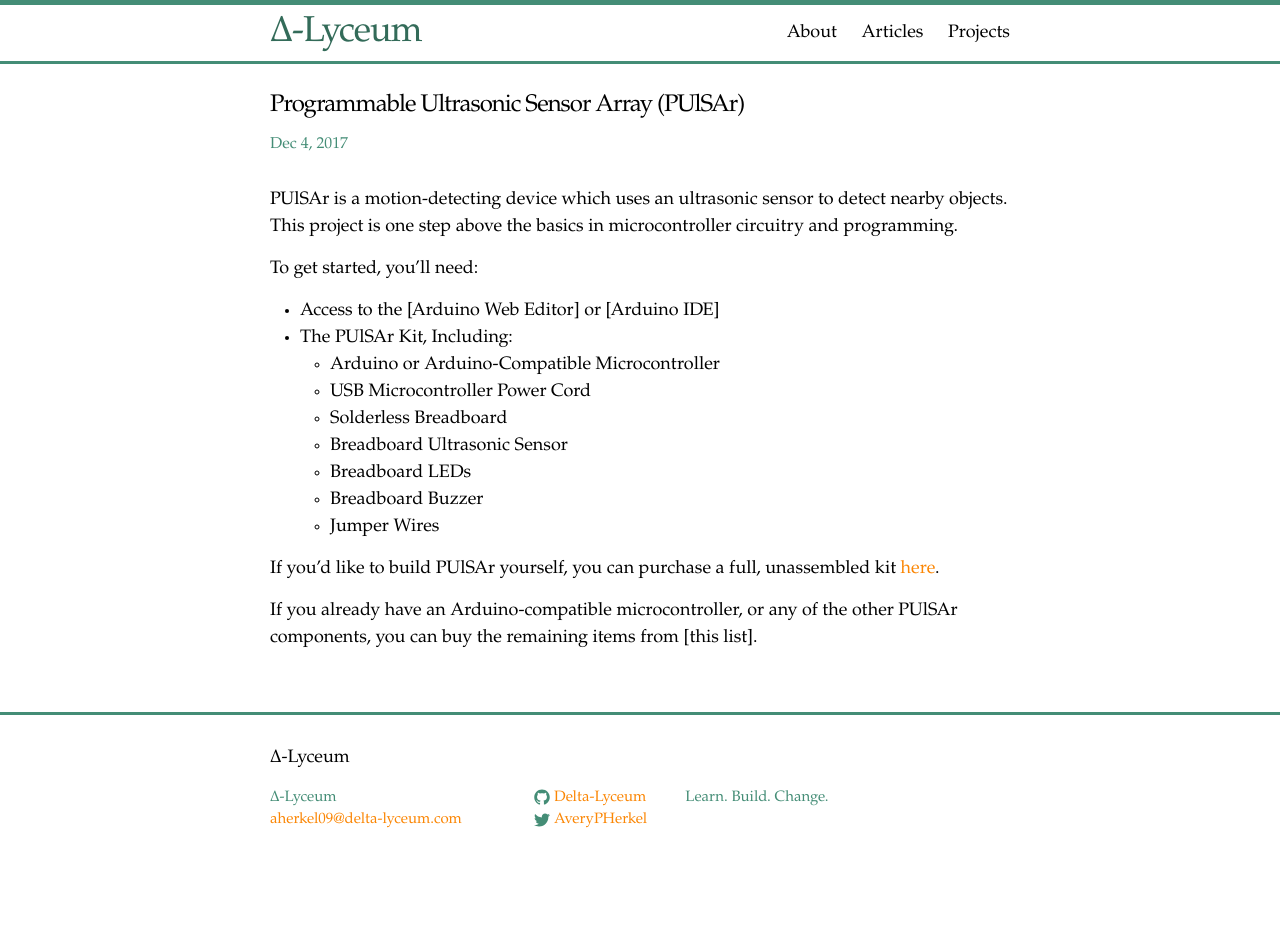
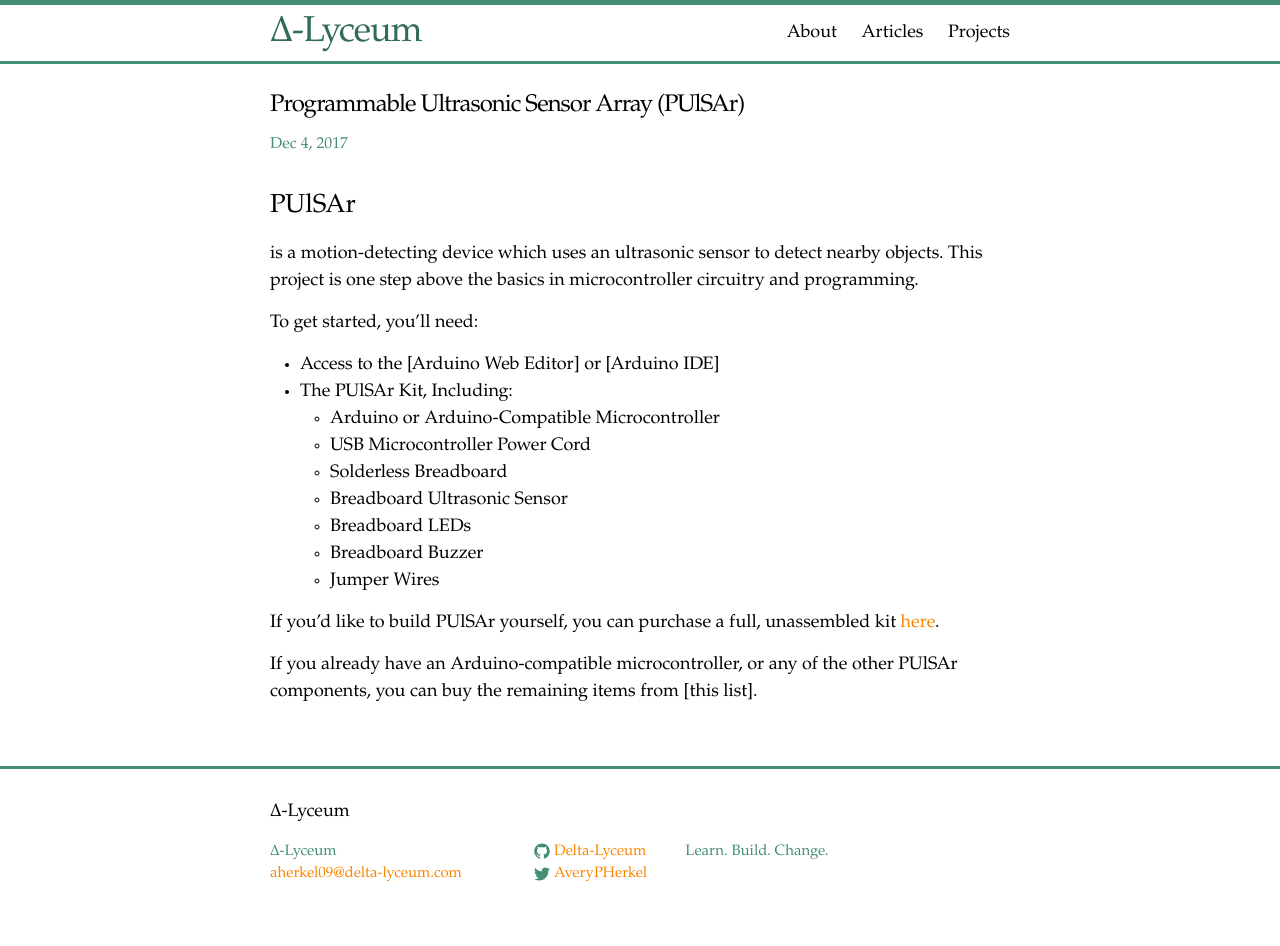
Before and after one commit to DeltaLyceum/aherkel09.github.io, a Jekyll site: the page built from _posts/2017-12-04-PUlSAr.md, in a window 1280 px wide. Built offline with Jekyll 4.4.1, drawn with Linux system fonts in a browser that asks for light colours; before the commit the page ends 900 px from its top, so only the background shows below that.

Commit message:
Update 2017-12-04-PUlSAr.md

```diff
--- a/_posts/2017-12-04-PUlSAr.md
+++ b/_posts/2017-12-04-PUlSAr.md
@@ -5,7 +5,7 @@
 date: 2017-12-04 10:02:45 +0000
 permalink: /PUlSAr
 ---
-PUlSAr is a motion-detecting device which uses an ultrasonic sensor to detect nearby objects. This project is one step above the basics in microcontroller circuitry and programming.
+<h2>PUlSAr</h2> is a motion-detecting device which uses an ultrasonic sensor to detect nearby objects. This project is one step above the basics in microcontroller circuitry and programming.
 
 To get started, you'll need:
 <ul>
```
